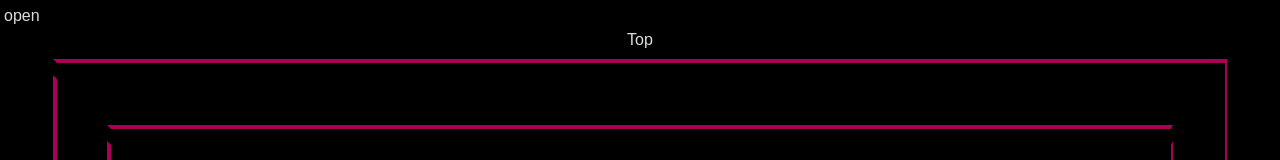
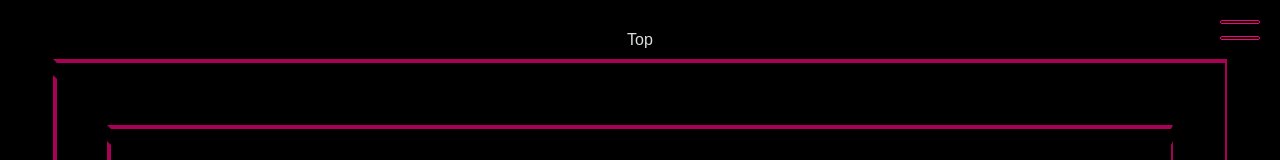
Before and after one commit to uys2000/mehmetuysal-site-v2, a Vue app: page / in a window 1280 px wide. Shown: the top 160 px of the page. Built offline with nearby package versions, Linux system fonts and the light colour scheme.

Commit message:
0.0.8
page change animation compleated
popup menu compleated

```diff
--- a/src/components/innerPageComp.vue
+++ b/src/components/innerPageComp.vue
@@ -1,5 +1,5 @@
 <template>
-  <div class="absolute ring w-screen h-screen t" :style="position" :name="name">
+  <div class="absolute w-screen h-screen t" :style="position" :name="name">
     <div
       class="relative bg-primary w-screen h-screen flex flex-row justify-center items-center"
       :class="index"
@@ -15,6 +15,6 @@ export default {
 </script>
 <style scoped>
 .t {
-  transition: 2s linear;
+  transition: 1s linear;
 }
 </style>
--- a/src/components/popupMenuBtnComp.vue
+++ b/src/components/popupMenuBtnComp.vue
@@ -0,0 +1,42 @@
+<template>
+  <div class="fixed right-5 top-5">
+    <button class="relative t" @click="clickEvent">
+      <div
+        class="w-10 h-1 border border-third border-solid rounded-lg"
+        :class="{
+          '-rotate-45': click,
+          'translate-y-2': click,
+        }"
+      />
+      <div class="w-10 h-3" />
+      <div
+        class="w-10 h-1 border border-third border-solid rounded-lg"
+        :class="{
+          'rotate-45': click,
+          '-translate-y-2': click,
+        }"
+      />
+    </button>
+  </div>
+</template>
+<script>
+export default {
+  emits: ["click"],
+  data() {
+    return {
+      click: false,
+    };
+  },
+  methods: {
+    clickEvent: function () {
+      this.click = !this.click;
+      this.$emit("click");
+    },
+  },
+};
+</script>
+<style scoped>
+.t * {
+  transition: 0.5s linear;
+}
+</style>
--- a/src/components/popupMenuComp.vue
+++ b/src/components/popupMenuComp.vue
@@ -0,0 +1,26 @@
+<template>
+  <div class="text-right h-screen align-middle table-cell pr-[10vw] text-2xl">
+    <popup-menu-inner-btn-comp side="t">
+      First Top Page
+    </popup-menu-inner-btn-comp>
+    <popup-menu-inner-btn-comp side="l">
+      First Left Page
+    </popup-menu-inner-btn-comp>
+    <popup-menu-inner-btn-comp side="c">
+      First Center Page
+    </popup-menu-inner-btn-comp>
+    <popup-menu-inner-btn-comp side="r">
+      First Right Page
+    </popup-menu-inner-btn-comp>
+    <popup-menu-inner-btn-comp side="b">
+      First Bottom Page
+    </popup-menu-inner-btn-comp>
+  </div>
+</template>
+<script>
+
+import popupMenuInnerBtnComp from "@/components/popupMenuInnerBtnComp.vue";
+export default {
+  components: { popupMenuInnerBtnComp },
+};
+</script>
--- /dev/null
+++ b/src/components/popupMenuInnerBtnComp.vue
@@ -0,0 +1,41 @@
+<template>
+  <div>
+    <button @click="clickEvent(side)">
+      <slot />
+    </button>
+  </div>
+</template>
+<script>
+import { setPage, changePageListener } from "@/services/changePage";
+import pageStorage from "@/storages/pageStorage";
+export default {
+  props: ["side"],
+  data() {
+    return {
+      counter: 0,
+      pageStorage: pageStorage(),
+    };
+  },
+  methods: {
+    clickEvent: function (side) {
+      const iCounter = () => this.counter++;
+      const dCounter = () => this.counter--;
+      setPage(side, this.pageStorage, iCounter, dCounter, true);
+    },
+  },
+  watch: {
+    counter(nVal, oVal) {
+      const dCounter = () =>
+        this.counter > 2 ? (this.counter = 1) : this.counter--;
+      changePageListener(
+        nVal,
+        oVal,
+        this.side,
+        this.pageStorage,
+        dCounter,
+        true
+      );
+    },
+  },
+};
+</script>
--- a/src/components/sideMenuBtnComp.vue
+++ b/src/components/sideMenuBtnComp.vue
@@ -1,15 +1,15 @@
 <template>
   <button
-    class="absolute px-6 py-2 active:text-third z-50"
+    class="absolute invisible md:visible px-6 py-2 active:text-third z-50"
     :style="style[side]"
-    @click="changePage"
+    @click="clickEvent"
   >
     <slot />
   </button>
 </template>
 <script>
 import pageStorage from "@/storages/pageStorage";
-import { changePage } from "@/services/pageChangeAnimation";
+import { setPage, changePageListener } from "@/services/changePage";
 export default {
   props: ["side"],
   data() {
@@ -25,24 +25,23 @@ export default {
     };
   },
   methods: {
-    setPage: function () {
-      this.pageStorage.side = this.side;
-      setTimeout(() => this.counter--, 2000);
-      changePage(this.side, this.pageStorage);
-    },
-    changePage: function () {
-      if (this.pageStorage.side == this.side || this.pageStorage.side == "") {
-        this.counter += 1;
-        if (this.counter == 1) this.setPage();
-      }
+    clickEvent: function () {
+      const iCounter = () => this.counter++;
+      const dCounter = () => this.counter--;
+      setPage(this.side, this.pageStorage, iCounter, dCounter);
     },
   },
   watch: {
     counter(nVal, oVal) {
-      if (nVal < oVal && nVal != 0) {
-        this.setPage();
-      }
-      if (nVal == 0) this.pageStorage.side = "";
+      const dCounter = () =>
+        this.counter > 4 ? (this.counter = 4) : this.counter--;
+      changePageListener(
+        nVal,
+        oVal,
+        this.side,
+        this.pageStorage,
+        dCounter,
+      );
     },
   },
 };
--- a/src/layouts/animationLayout.vue
+++ b/src/layouts/animationLayout.vue
@@ -1,51 +1,34 @@
 <template>
-  <div class="static overflow-hidden" :style="`${scene}`">
+  <div class="static overflow-hidden" :style="`${menuStorage.scene}`">
     <div
-      class="relative grid grid-cols-3 transition-all duration-1000"
-      :style="`${container} ${isTurned ? tT : tF}`"
+      class="relative transition-all duration-1000"
+      :style="`${menuStorage.container} ${menuStorage.getMenuStyle}`"
     >
       <router-view />
     </div>
   </div>
-  {{ isTurned ? tT : tF }}
-  <div class="fixed top-1 left-1">
-    <button @click="isTurned = !isTurned">open</button>
+  <div class="fixed right-0 top-0 t" :style="menuStorage.getRightMenuStyle">
+    <popup-menu-comp />
   </div>
+  <popup-menu-btn-comp @click="menuStorage.setMenu" />
 </template>
 <script>
+import pageStorage from "@/storages/pageStorage";
+import menuStorage from "@/storages/menuStorage";
+import popupMenuBtnComp from "@/components/popupMenuBtnComp.vue";
+import popupMenuComp from "@/components/popupMenuComp.vue";
 export default {
+  components: { popupMenuBtnComp, popupMenuComp },
   data() {
     return {
-      scene: `perspective: ${window.innerWidth * 5}px;`,
-      container: `
-          width:${window.innerWidth * 3}px;
-          height:${window.innerHeight * 3}px;
-          left:-${window.innerWidth}px;
-          top:-${window.innerHeight}px;
-         `,
-      tT: `
-          transform: translateX(-25%)
-          translateZ(-${window.innerWidth * 10}px)
-          translateY(-66%)
-          rotateY(60deg);`,
-      tF: `transform: translateX(0) translateZ(0) rotateY(0);`,
-      isTurned: false,
+      pageStorage: pageStorage(),
+      menuStorage: menuStorage(),
     };
   },
   methods: {
     onResize: function () {
-      this.scene = `perspective: ${window.innerWidth * 5}px;`;
-      this.container = `
-          width:${window.innerWidth * 3}px;
-          height:${window.innerHeight * 3}px;
-          left:-${window.innerWidth}px;
-          top:-${window.innerHeight}px;
-         `;
-      this.tT = `
-          transform: translateX(-25%)
-          translateZ(-${window.innerWidth * 10}px)
-          translateY(-66%)
-          rotateY(60deg);`;
+      this.pageStorage.updatePositons();
+      this.menuStorage.updatePositons();
     },
   },
   created() {
@@ -56,4 +39,8 @@ export default {
   },
 };
 </script>
-,
+<style scoped>
+.t {
+  transition: 0.5s;
+}
+</style>
--- /dev/null
+++ b/src/services/changePage.js
@@ -0,0 +1,33 @@
+import { changePageDirectly, changePage } from "@/services/pageChangeAnimation";
+
+export const setPageFunction = function (side, pageStorage, dCounter, direct) {
+  pageStorage.setSide(side);
+  setTimeout(dCounter, pageStorage.time);
+  direct
+    ? changePageDirectly(side, pageStorage)
+    : changePage(side, pageStorage);
+};
+export const setPage = function (
+  side,
+  pageStorage,
+  iCounter,
+  dCounter,
+  direct
+) {
+  if (pageStorage.side == side || pageStorage.side == "") {
+    if (iCounter() == 0) setPageFunction(side, pageStorage, dCounter, direct);
+  }
+};
+export const changePageListener = function (
+  nVal,
+  oVal,
+  side,
+  pageStorage,
+  dCounter,
+  direct
+) {
+  if (nVal < oVal && nVal != 0) {
+    setPageFunction(side, pageStorage, dCounter, direct);
+  }
+  if (nVal == 0) pageStorage.setSide("");
+};
--- /dev/null
+++ b/src/storages/menuStorage.js
@@ -0,0 +1,47 @@
+import { defineStore } from "pinia";
+
+export default defineStore("menu", {
+  state: () => ({
+    scene: `perspective: ${window.innerWidth * 5}px;`,
+    container: `
+          width:${window.innerWidth * 3}px;
+          height:${window.innerHeight * 3}px;
+          left:-${window.innerWidth}px;
+          top:-${window.innerHeight}px;
+         `,
+    trueMenuStyle: `
+         transform: translateX(-25%)
+         translateZ(-${window.innerWidth * 10}px)
+         translateY(-66%)
+         rotateY(60deg);`,
+    falseMenuStyle: "transform: translateX(0) translateZ(0) rotateY(0);",
+    trueRightMenuStye: "transform:translateX(0) rotateY(0);",
+    falseRightMenuStye: "transform:translateX(100%) rotateY(90deg);",
+    isMenuOpen: false,
+  }),
+  actions: {
+    setMenu() {
+      this.isMenuOpen = !this.isMenuOpen;
+    },
+    updatePositons() {
+      this.scene = `perspective: ${window.innerWidth * 5}px;`;
+      this.container = `
+          width:${window.innerWidth * 3}px;
+          height:${window.innerHeight * 3}px;
+          left:-${window.innerWidth}px;
+          top:-${window.innerHeight}px;
+         `;
+      this.trueMenuStyle = `
+          transform: translateX(-25%)
+          translateZ(-${window.innerWidth * 10}px)
+          translateY(-66%)
+          rotateY(60deg);`;
+    },
+  },
+  getters: {
+    getMenuStyle: (state) =>
+      state.isMenuOpen ? state.trueMenuStyle : state.falseMenuStyle,
+    getRightMenuStyle: (state) =>
+      state.isMenuOpen ? state.trueRightMenuStye : state.falseRightMenuStye,
+  },
+});
--- a/src/storages/pageStorage.js
+++ b/src/storages/pageStorage.js
@@ -4,6 +4,7 @@ export default defineStore("page", {
   state: () => ({
     direction: "rl", // rl : rightToLeft, lr, bt, tb
     side: "",
+    time: 1000,
     center: `left:${window.innerWidth}px; top:${window.innerHeight}px;`,
     pages: {
       t: "t",
@@ -27,4 +28,28 @@ export default defineStore("page", {
       b: "z-10",
     },
   }),
+  actions: {
+    setSide(value) {
+      this.side = value;
+    },
+    updateIndexes() {
+      this.indexes = {
+        t: "z-10",
+        l: "z-10",
+        c: "z-10",
+        r: "z-10",
+        b: "z-10",
+      };
+    },
+    updatePositons() {
+      this.center = `left:${window.innerWidth}px; top:${window.innerHeight}px;`;
+      this.positions = {
+        t: `left:${window.innerWidth}px; top:0px;`,
+        l: `left:0px; top:${window.innerHeight}px;`,
+        c: `left:${window.innerWidth}px; top:${window.innerHeight}px;`,
+        r: `left:${window.innerWidth * 2}px; top:${window.innerHeight}px;`,
+        b: `left:${window.innerWidth}px; top:${window.innerHeight * 2}px;`,
+      };
+    },
+  },
 });
```
Also changed, not shown: src/services/pageChangeAnimation.js (+31 -14 lines), src/services/pageMenuAnimations.js (added).
